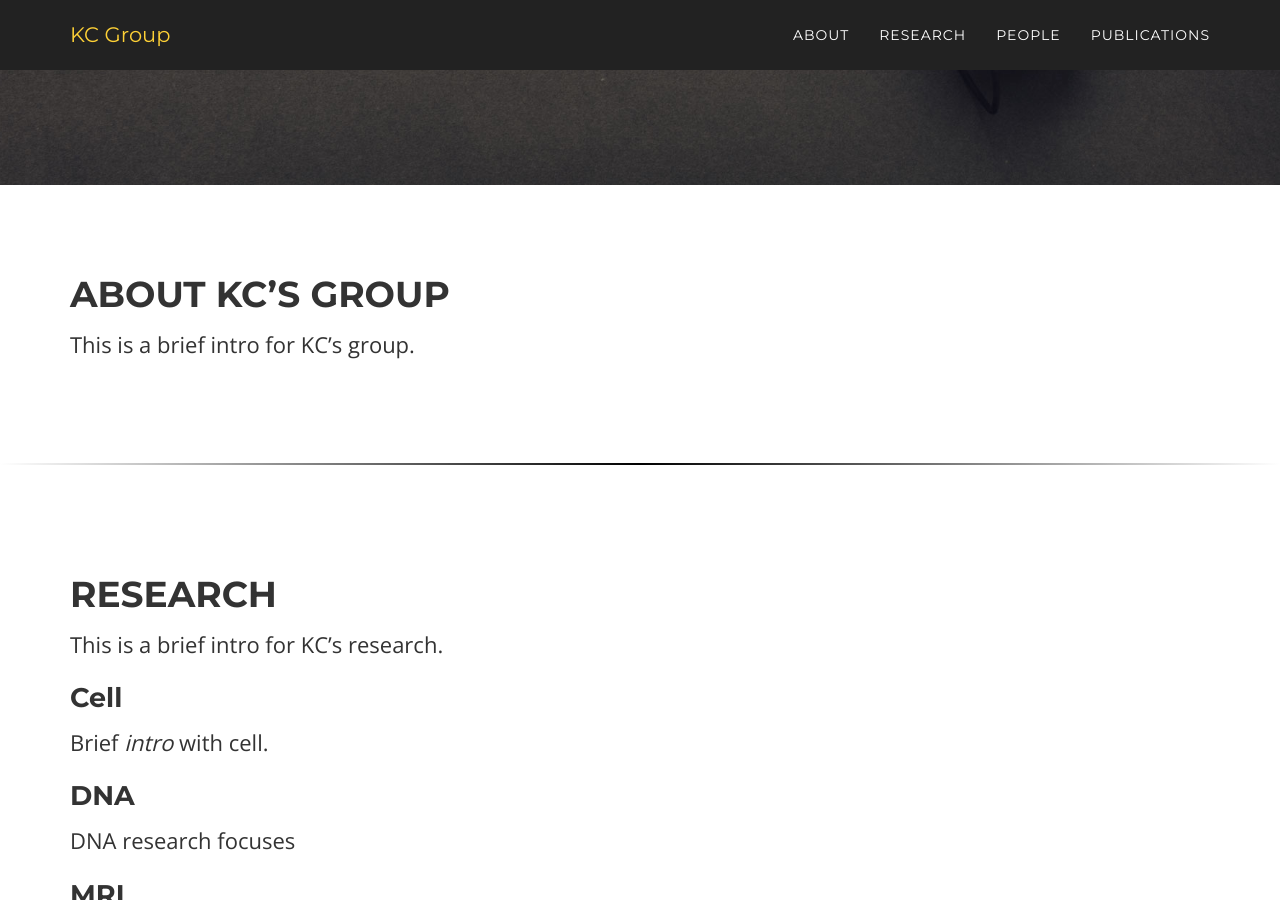
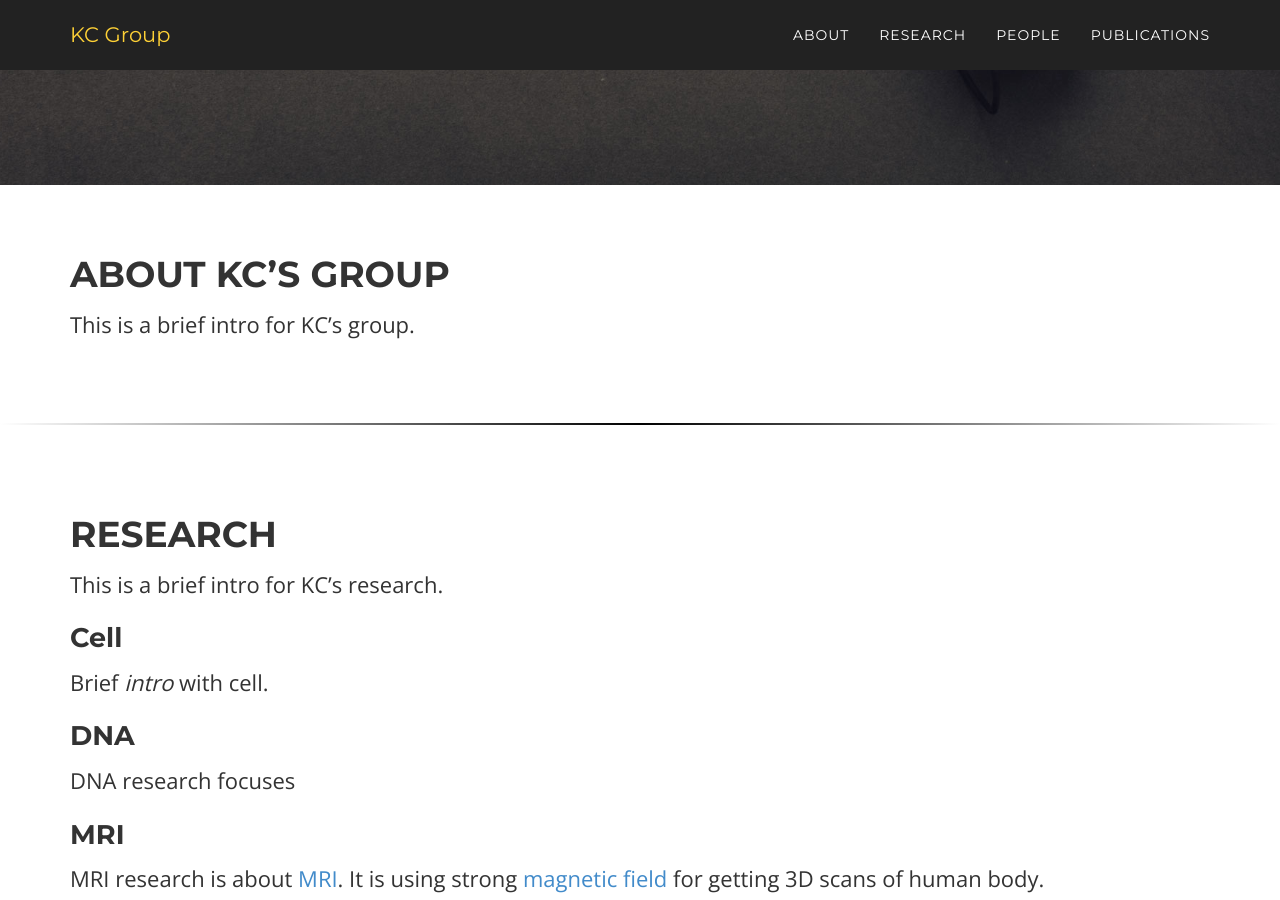
Before and after one commit to verysure/kcgroup, a Jekyll site: the page built from index.html, in a window 1280 px wide and 900 px high, scrolled down 715 px. Built offline with Jekyll 4.4.1, drawn with Linux system fonts in a browser that asks for light colours; nearby versions of some CDN libraries; Markdown is read by kramdown in place of the engine named in the settings; the list of posts is cut into pages by our own code.

Commit message:
align the header well

```diff
--- a/css/agency.css
+++ b/css/agency.css
@@ -331,7 +331,7 @@ header .intro-text .intro-heading {
 }
 
 section {
-    padding: 50px 0;
+    padding: 30px 0;
 }
 
 section h2.section-heading {
@@ -350,7 +350,7 @@ section h3.section-subheading {
 
 @media(min-width:768px) {
     section {
-        padding: 70px 0;
+        padding: 50px 0;
     }
 }
 
--- a/js/agency.js
+++ b/js/agency.js
@@ -9,7 +9,7 @@ $(function() {
     $('a.page-scroll').bind('click', function(event) {
         var $anchor = $(this);
         $('html, body').stop().animate({
-            scrollTop: $($anchor.attr('href')).offset().top
+            scrollTop: $($anchor.attr('href')).offset().top-50
         }, 1500, 'easeInOutExpo');
         event.preventDefault();
     });
```
